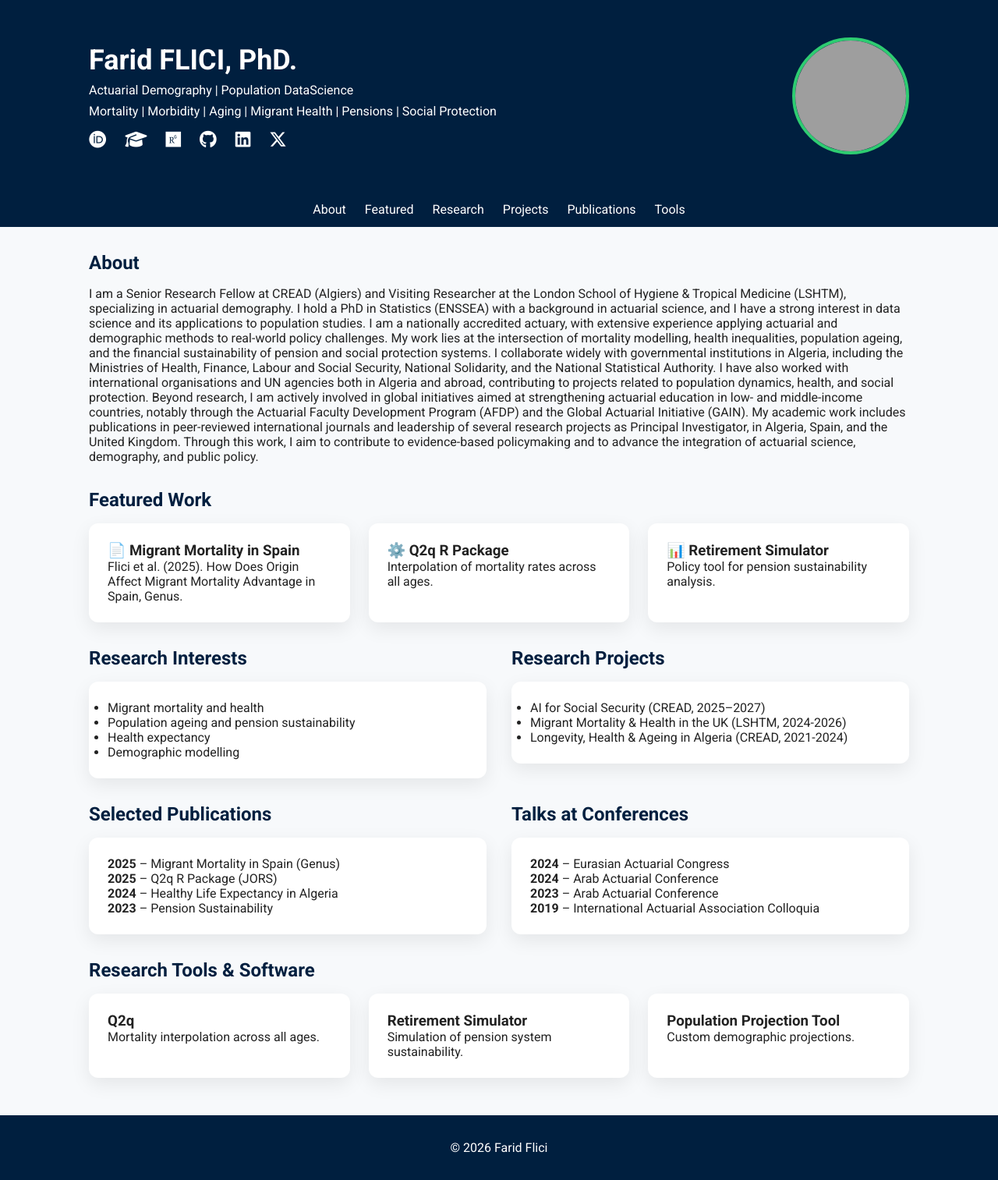
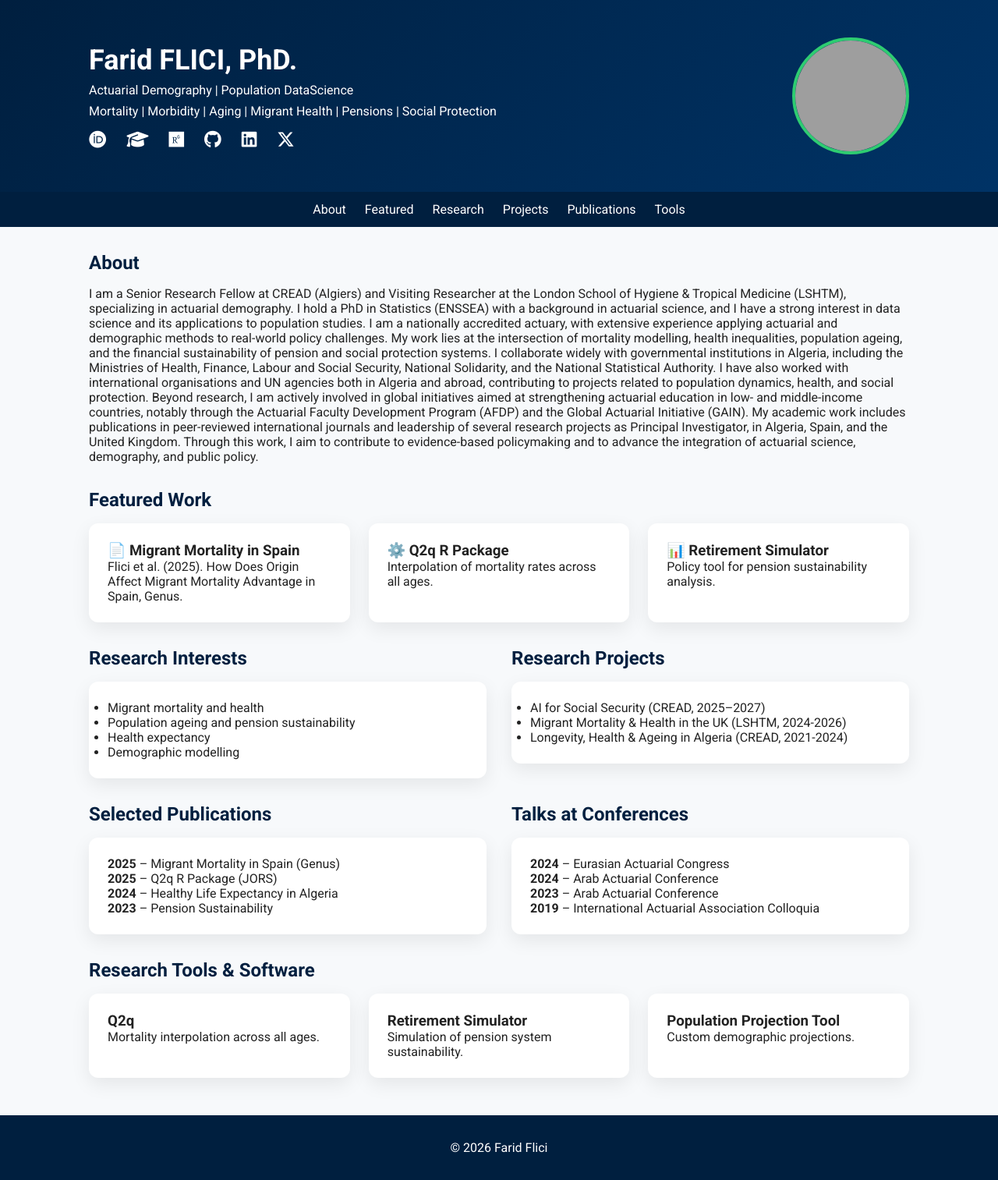
Before and after one commit to Farid-FLICI/farid-flici.github.io, a Jekyll site: the page index2.html, which Jekyll copies as it is, in a window 1280 px wide. Shown: the whole page at 78% size. Built offline with Jekyll 4.4.1, drawn with Linux system fonts in a browser that asks for light colours; grey boxes are pictures that could not be loaded.

Commit message:
Update index2.html

```diff
--- a/index2.html
+++ b/index2.html
@@ -34,7 +34,8 @@
 
 /* HERO */
 header{
-  background:var(--primary);
+   background: linear-gradient(135deg, #001f3f 0%, #003366 100%);
+
   color:white;
   padding:3rem 0;
 }
@@ -84,7 +85,7 @@
   .social-icons {
   display: flex;
   align-items: center;
-  gap: 12px;          /* spacing between icons */
+  gap: 14px;          /* spacing between icons */
   flex-wrap: wrap;    /* optional: wrap on small screens */
   margin-top: 1rem;
 }
```
